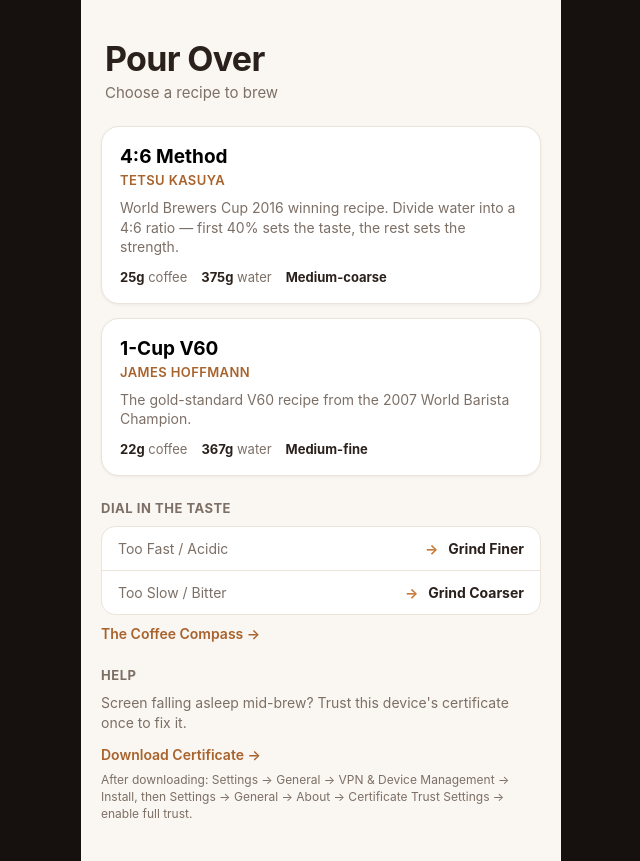
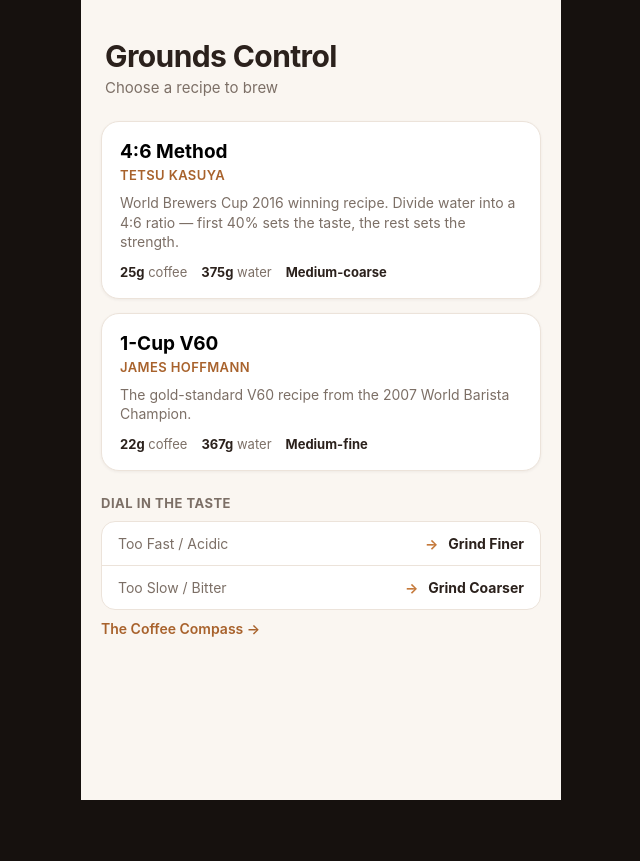
Before and after one commit to dhcrain/pourover, a plain HTML site: page index.html in a window 1280 px wide. Shown: the whole page, without its empty margins (319-959 px from the left). After the commit the page ends 800 px from the top, so only its background shows below. Drawn offline with Linux system fonts and the light colour scheme.

Commit message:
Grounds Control

```diff
--- a/app.js
+++ b/app.js
@@ -258,8 +258,7 @@
   });
 
   // ---------- wake lock ----------
-  // Requires a secure context (HTTPS or localhost) — see README for the
-  // HTTPS setup on pi-printer.
+  // Requires a secure context (HTTPS or localhost).
   let wakeLock = null;
 
   async function requestWakeLock() {
--- a/index.html
+++ b/index.html
@@ -4,7 +4,7 @@
 <meta charset="UTF-8" />
 <meta name="viewport" content="width=device-width, initial-scale=1, viewport-fit=cover, maximum-scale=1" />
 <meta name="theme-color" content="#1c1512" />
-<title>Pour Over Timer</title>
+<title>Grounds Control</title>
 <link rel="stylesheet" href="styles.css" />
 </head>
 <body>
@@ -12,7 +12,7 @@
 <!-- HOME SCREEN -->
 <section id="screen-home" class="screen screen-light active">
   <header class="home-header">
-    <h1>Pour Over</h1>
+    <h1>Grounds Control</h1>
     <p class="subtitle">Choose a recipe to brew</p>
   </header>
   <div id="recipe-list" class="recipe-list"></div>
@@ -37,20 +37,6 @@
       target="_blank"
       rel="noopener noreferrer"
     >The Coffee Compass &rarr;</a>
-  </section>
-
-  <section class="help-section">
-    <h3 class="steps-title">Help</h3>
-    <p class="help-text">
-      Screen falling asleep mid-brew? Trust this device's certificate once
-      to fix it.
-    </p>
-    <a class="taste-link" href="/rootCA.pem">Download Certificate &rarr;</a>
-    <p class="help-hint">
-      After downloading: Settings &rarr; General &rarr; VPN &amp; Device
-      Management &rarr; Install, then Settings &rarr; General &rarr; About
-      &rarr; Certificate Trust Settings &rarr; enable full trust.
-    </p>
   </section>
 </section>
 
--- a/styles.css
+++ b/styles.css
@@ -51,7 +51,7 @@
 
 /* ---------- HOME ---------- */
 .home-header { padding: 24px 24px 8px; }
-.home-header h1 { font-size: 34px; margin: 0 0 4px; letter-spacing: -0.02em; }
+.home-header h1 { font-size: 30px; margin: 0 0 4px; letter-spacing: -0.02em; }
 .subtitle { margin: 0; color: var(--ink-soft); font-size: 15px; }
 
 .recipe-list {
@@ -104,10 +104,6 @@
   text-decoration: none;
 }
 .taste-link:active { opacity: 0.7; }
-
-.help-section { padding: 8px 20px 24px; }
-.help-text { margin: 0 0 4px; font-size: 14px; color: var(--ink-soft); line-height: 1.4; }
-.help-hint { margin: 8px 0 0; font-size: 12px; color: var(--ink-soft); line-height: 1.4; }
 
 /* ---------- TUNE ---------- */
 .tune-header {
```
Also changed, not shown: 2 other files.
